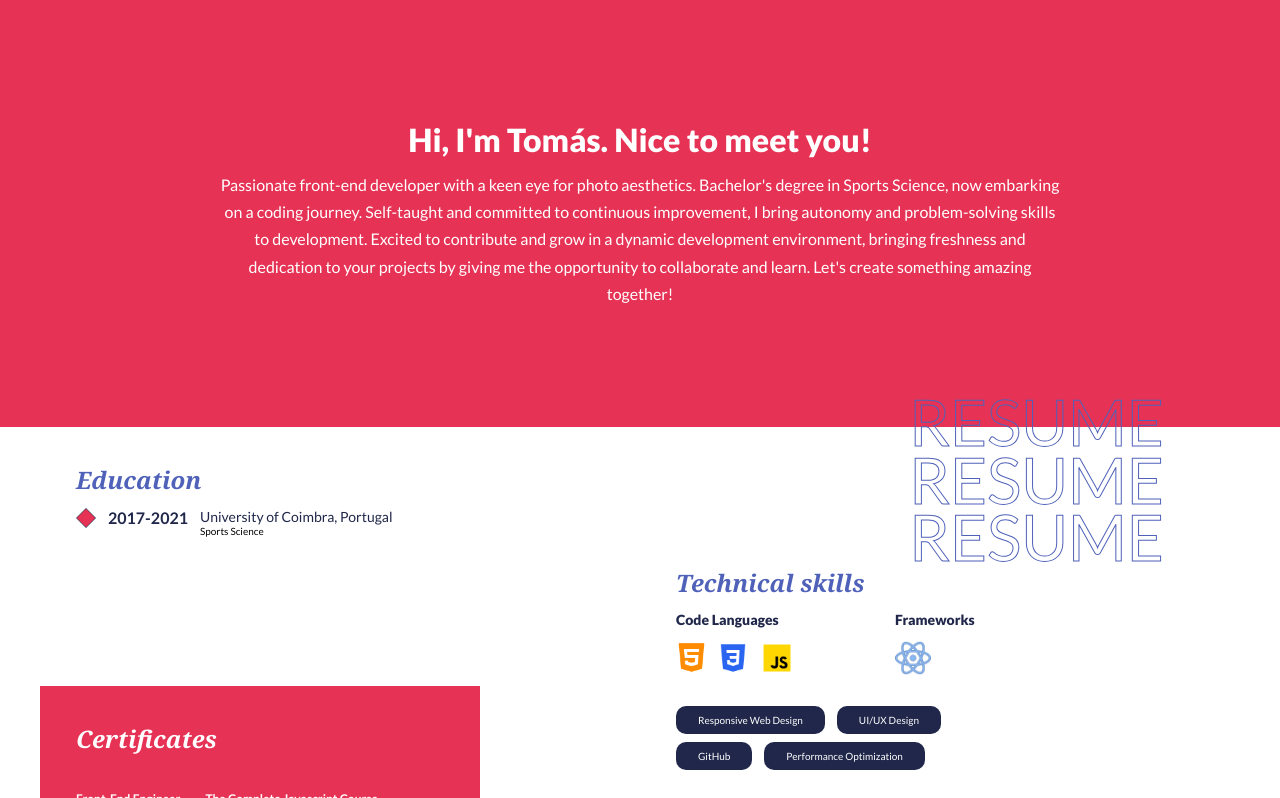
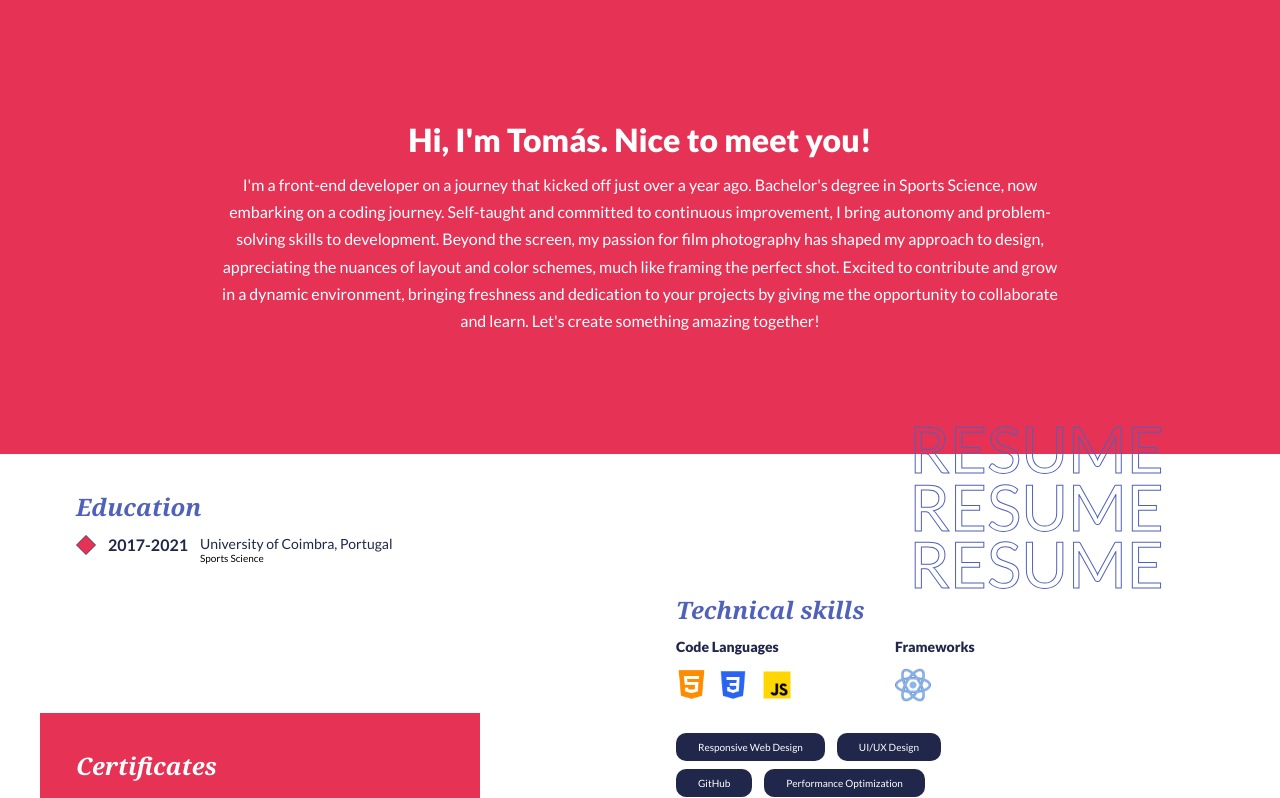
Before and after one commit to tomassfernandes/my-portfolio, a React (Create React App) app: page / in a window 1280 px wide. Shown: the part 729-1527 px from the top of the page. Built offline with nearby package versions, Linux system fonts and the light colour scheme.

Commit message:
Header links changed

```diff
--- a/src/HomePage Sections/Header.js
+++ b/src/HomePage Sections/Header.js
@@ -31,7 +31,7 @@ export default function Header() {
               </Link>
             </li>
             <li className="get-in-touch-btn nav-li">
-              <div>Get in touch!</div>
+              <div>My CV</div>
             </li>
           </ul>
         </nav>
--- a/src/HomePage Sections/IntroSection.js
+++ b/src/HomePage Sections/IntroSection.js
@@ -10,13 +10,16 @@ export default function IntroSection() {
       <div id="intro-section" className="intro-div">
         <h1 className="heading-primary">Hi, I'm Tomás. Nice to meet you!</h1>
         <p>
-          Passionate front-end developer with a keen eye for photo aesthetics.
-          Bachelor's degree in Sports Science, now embarking on a coding
-          journey. Self-taught and committed to continuous improvement, I bring
-          autonomy and problem-solving skills to development. Excited to
-          contribute and grow in a dynamic development environment, bringing
-          freshness and dedication to your projects by giving me the opportunity
-          to collaborate and learn. Let's create something amazing together!
+          I'm a front-end developer on a journey that kicked off just over a
+          year ago. Bachelor's degree in Sports Science, now embarking on a
+          coding journey. Self-taught and committed to continuous improvement, I
+          bring autonomy and problem-solving skills to development. Beyond the
+          screen, my passion for film photography has shaped my approach to
+          design, appreciating the nuances of layout and color schemes, much
+          like framing the perfect shot. Excited to contribute and grow in a
+          dynamic environment, bringing freshness and dedication to your
+          projects by giving me the opportunity to collaborate and learn. Let's
+          create something amazing together!
         </p>
       </div>
     </section>
```
